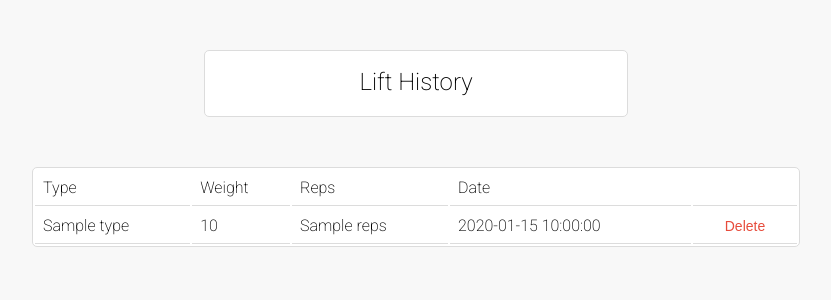
After one commit to austinbailey1114/FitnessTracker, a PHP site: the page made by resources/views/liftTable.twig in a window 1280 px wide. The commit adds this page. Shown: the top 300 px of the page, without its empty margins (224-1055 px from the left). Run offline with PHP 8.4, Linux system fonts and the light colour scheme; the template is opened without the code that fills it: most values are stand-ins (such as "Sample title", 1, 10 or a date in 2020); some libraries are stand-ins or nearby versions.

Commit message:
Converted lift table page to twig

```diff
--- a/app/routes.php
+++ b/app/routes.php
@@ -13,9 +13,9 @@ $app->group('', function() {
 
 	$this->group('/lifts', function() {
 		//app pages
-		$this->get('/view/asTable', 'LiftController:showLiftTable');
+		$this->get('/table', 'LiftController:showLiftTable')->setName('lift.table');
 		$this->post('/addLift', 'LiftController:postLift')->setName('lift.post');
-		$this->get('/deleteLift/{id}', 'LiftController:deleteLiftFromTable');
+		$this->get('/deleteLift/{id}', 'LiftController:deleteLiftFromTable')->setName('lift.delete');
 	});
 
 	$this->group('/bodyweights', function() {
--- /dev/null
+++ b/resources/views/liftTable.twig
@@ -0,0 +1,31 @@
+{% extends '/templates/app.twig' %}
+{% block content %}
+<link rel="stylesheet" type="text/css" href="{{ base_url() }}/css/table.css">
+<div id="topContainer">
+    <h2 align="center">Lift History</h2>
+</div>
+    <table id="table">
+        <tr>
+            <th>Type</th>
+            <th>Weight</th>
+            <th>Reps</th>
+            <th>Date</th>
+            <th></th>
+        </tr>
+        {% for lift in lifts %}
+            <tr>
+                <td>{{ lift.type }}</td>
+                <td>{{ lift.weight }}</td>
+                <td>{{ lift.reps }}</td>
+                <td>{{ lift.date }}</td>
+                <td><a href="{{ path_for('lift.delete', { 'id': lift.id }) }}"><button>Delete</button></a></td>
+            </tr>
+        {% endfor %}
+    </table>
+{% endblock %}
+{% block scripts %}
+<script src="{{ base_url() }}/js/jquery.min.js"></script>
+<script type="text/javascript">
+    $('#table').hide().fadeIn(1000);
+</script>
+{% endblock %}
```
Also changed, not shown: app/Controllers/LiftController.php (+6 -2 lines), resources/css/table.css (+7 -2 lines), resources/views/index.twig (+4 -4 lines).
